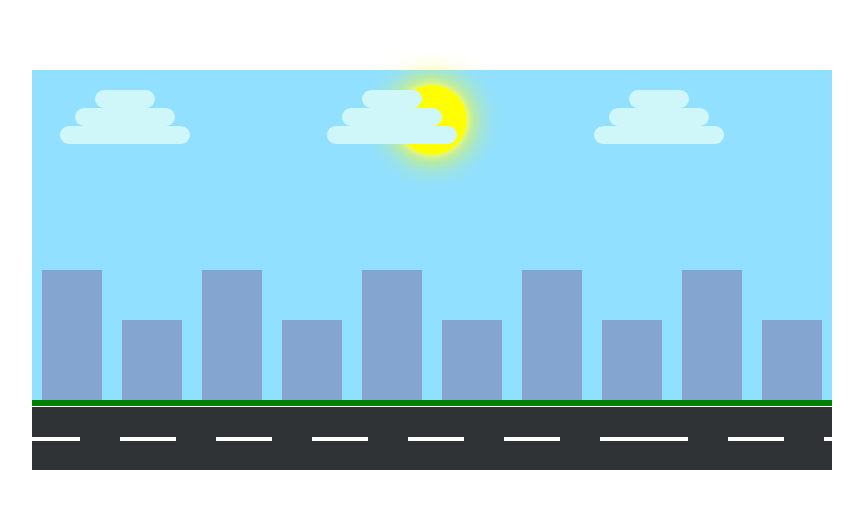
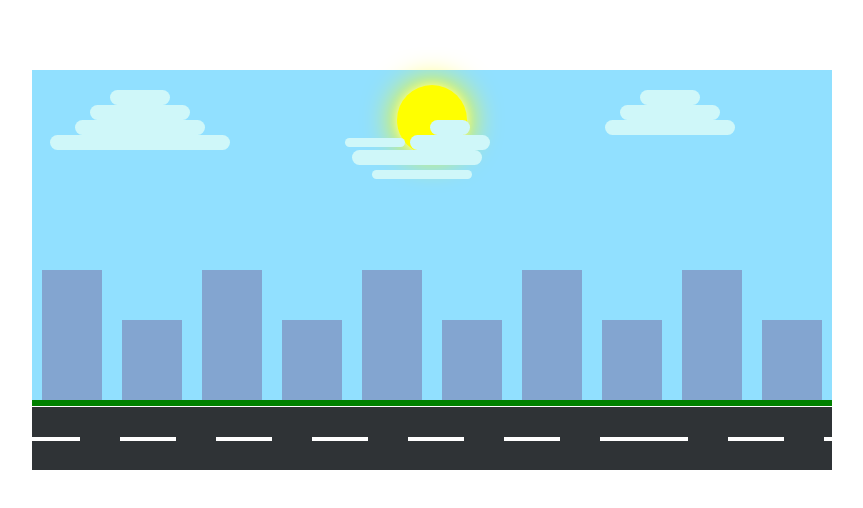
Before and after one commit to jeihcio/animation-with-css, a plain HTML site: page index.html in a window 1280 px wide. Shown: the part 130-638 px from the top of the page, without its empty margins (208-1071 px from the left). Drawn offline with Linux system fonts and the light colour scheme.

Commit message:
Criando mais um modelo de nuvem

```diff
--- a/css/scenery.css
+++ b/css/scenery.css
@@ -38,18 +38,34 @@
     animation: RightToLeft 100s infinite linear;
 }
 
-.cloud1 {
+.cloud {
     display: flex;
     flex-direction: column;
     align-items: center;
     margin-top: 20px;
 }
 
-.cloud1 div {
+.cloud .slim {
+    height: 9px !important;
+    margin-top: 3px;
+}
+
+.cloud>div,
+.cloud .group>div {
     background: #cff7f9;
     width: var(--widthCloud);
-    height: 18px;
+    height: 15px;
     border-radius: 10px;
+}
+
+.cloud .group {
+    display: flex;
+    justify-content: row;
+    background: none;
+}
+
+.cloud .group div:nth-child(1) {
+    margin-right: 5px;
 }
 
 .landscape {
--- a/index.html
+++ b/index.html
@@ -23,35 +23,24 @@
             <div class="clouds">
                 <div class="container">
                     <div class="section">
-                        <div class="cloud1">
+                        <div class="cloud">
                             <div style="--widthCloud: 60px"></div>
                             <div style="--widthCloud: 100px"></div>
                             <div style="--widthCloud: 130px"></div>
+                            <div style="--widthCloud: 180px"></div>
                         </div>
-                        <div class="cloud1">
-                            <div style="--widthCloud: 60px"></div>
-                            <div style="--widthCloud: 100px"></div>
+                        <div class="cloud" style="margin-top: 50px;">
+                            <div style="--widthCloud: 40px; margin-left: 65px;"></div>
+
+                            <div class="group">
+                                <div style="--widthCloud: 60px" class="slim"></div>
+                                <div style="--widthCloud: 80px"></div>
+                            </div>
+
                             <div style="--widthCloud: 130px"></div>
+                            <div style="--widthCloud: 100px; margin: 5px 0 0 10px;" class="slim"></div>
                         </div>
-                        <div class="cloud1">
-                            <div style="--widthCloud: 60px"></div>
-                            <div style="--widthCloud: 100px"></div>
-                            <div style="--widthCloud: 130px"></div>
-                        </div>
-                    </div>
-
-                    <div class="section">
-                        <div class="cloud1">
-                            <div style="--widthCloud: 60px"></div>
-                            <div style="--widthCloud: 100px"></div>
-                            <div style="--widthCloud: 130px"></div>
-                        </div>
-                        <div class="cloud1">
-                            <div style="--widthCloud: 60px"></div>
-                            <div style="--widthCloud: 100px"></div>
-                            <div style="--widthCloud: 130px"></div>
-                        </div>
-                        <div class="cloud1">
+                        <div class="cloud">
                             <div style="--widthCloud: 60px"></div>
                             <div style="--widthCloud: 100px"></div>
                             <div style="--widthCloud: 130px"></div>
```
